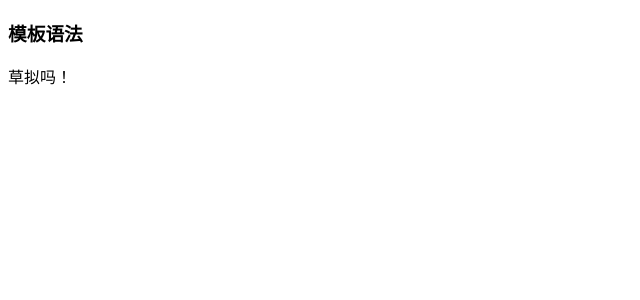
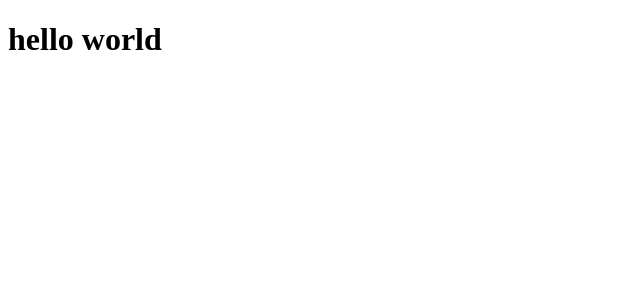
Before and after one commit to gagaNacl/springboot-vue-demo, a Vue app in the folder frontend/: page / in a window 1280 px wide. Shown: the top 300 px of the page, without its empty margins (0-640 px from the left). Built offline with nearby package versions, Linux system fonts and the light colour scheme.

Commit message:
添加了个开发文档

```diff
--- a/frontend/src/App.vue
+++ b/frontend/src/App.vue
@@ -1,17 +1,14 @@
-<script>
-export default {
-  data() {
-    return {
-      message: '草拟吗！',
-    }
-  },
-}
-</script>
+<script></script>
 
 <template>
-  <h3>模板语法</h3>
-  <p>{{ message }}</p>
-  <div></div>
+  <div id="app">
+    <h1>hello world</h1>
+  </div>
 </template>
 
-<style></style>
+<style>
+.wordclass {
+  color: red;
+  font-size: 30px;
+}
+</style>
--- a/frontend/src/views/HomeView.vue
+++ b/frontend/src/views/HomeView.vue
@@ -2,7 +2,8 @@
 export default {
   data() {
     return {
-      message: '草拟吗！',
+      message: '你好，世界！',
+      number: 1,
     }
   },
 }
@@ -11,6 +12,8 @@ export default {
 <template>
   <h3>模板语法</h3>
   <p>{{ message }}</p>
+  <p>{{ number }}</p>
+  <p>{{ number + 1 }}</p>
 </template>
 
 <style></style>
```
Also changed, not shown: 1 other file (tests, documents, lock files or other folders).
